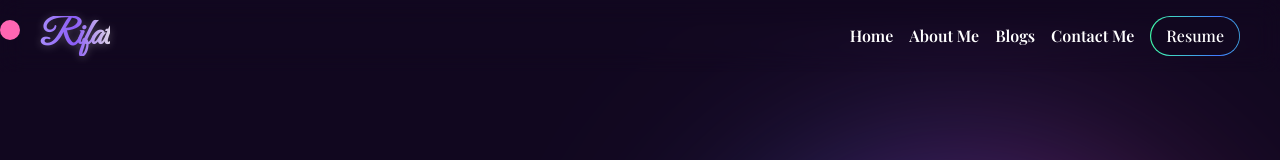
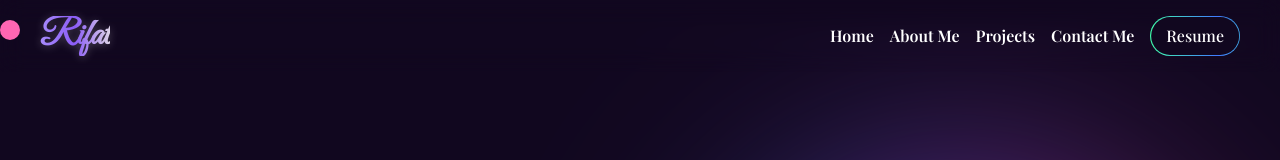
Before and after one commit to rifat-mahmudul/portfolio, a React (Vite) app: page / in a window 1280 px wide. Shown: the top 160 px of the page. Built offline with nearby package versions, Linux system fonts and the light colour scheme; a web font is replaced by a local one.

Commit message:
navbar link edited

```diff
--- a/src/components/Navbar.jsx
+++ b/src/components/Navbar.jsx
@@ -35,11 +35,11 @@ const Navbar = () => {
                             </li>
 
                             <li className="hover:text-pink-500 transition-[0.5s]">
-                                <Link>Blogs</Link>
+                                <a href="#projects">Projects</a>
                             </li>
 
                             <li className="hover:text-pink-500 transition-[0.5s]">
-                                <Link>Contact Me</Link>
+                                <a href="#contactMe">Contact Me</a>
                             </li>
 
                             <a href={pdf} download>
@@ -88,21 +88,22 @@ const Navbar = () => {
                         <nav>
                             <ul className="flex flex-col items-center space-y-4 font-semibold">
                                 <li className="hover:text-pink-500 transition-[0.5s]">
-                                    <Link>Home</Link>
+                                    <a href="#home">Home</a>
                                 </li>
 
                                 <li className="hover:text-pink-500 transition-[0.5s]">
-                                    <Link>About Me</Link>
+                                    <a href='#about'>About Me</a>
                                 </li>
 
                                 <li className="hover:text-pink-500 transition-[0.5s]">
-                                    <Link>Blogs</Link>
+                                    <a href="#projects">Projects</a>
                                 </li>
 
                                 <li className="hover:text-pink-500 transition-[0.5s]">
-                                    <Link>Contact Me</Link>
+                                    <a href="#contactMe">Contact Me</a>
                                 </li>
 
+                                <a href={pdf} download>
                                     <GradientText
                                         colors={["#40ffaa", "#4079ff", "#40ffaa", "#4079ff", "#40ffaa"]}
                                         animationSpeed={3}
@@ -113,6 +114,7 @@ const Navbar = () => {
                                             Resume
                                         </button>
                                     </GradientText>
+                                </a>
 
                             </ul>
                         </nav>
--- a/src/components/home/BannerText.jsx
+++ b/src/components/home/BannerText.jsx
@@ -1,7 +1,6 @@
 import { MdWavingHand } from "react-icons/md";
 import { FaDownload } from "react-icons/fa";
 import { RiContactsFill } from "react-icons/ri";
-import { Link } from "react-router";
 import { Typewriter } from 'react-simple-typewriter'
 import { motion } from "framer-motion";
 import Social from "./Social";
@@ -50,12 +49,12 @@ const BannerText = () => {
             </div>
 
             <div className="flex items-center space-x-4 mt-5">
-                <Link>
+                <a href="#contactMe">
                     <button className="flex items-center space-x-2 py-3 px-4 bg-gradient-to-r from-[#32116d] via-[#32116d] to-[#695582] text-white font-semibold rounded-lg">
                         <span>Contact Me</span>
                         <span><RiContactsFill></RiContactsFill></span>
                     </button>
-                </Link>
+                </a>
 
                 <div>
                     <a href={pdf} download>
--- a/src/components/home/Contact.jsx
+++ b/src/components/home/Contact.jsx
@@ -9,7 +9,7 @@ import { MdOutlineMail } from "react-icons/md";
 
 const Contact = () => {
     return (
-        <section className="pb-16 -mt-10 max-w-[90%] xl:max-w-[1200px] mx-auto">
+        <section id="contactMe" className="pb-16 -mt-10 max-w-[90%] xl:max-w-[1200px] mx-auto">
 
             <div>
                 <h1 className="text-center text-5xl font-bold">Contact<span className="text-[#5c29b4]"> Me</span></h1>
--- a/src/components/home/Projects.jsx
+++ b/src/components/home/Projects.jsx
@@ -17,7 +17,7 @@ const Projects = () => {
     }, [])
 
     return (
-        <section className="pb-16 mt-5">
+        <section id='projects' className="pb-16 mt-5">
 
             <div className="max-w-[90%] xl:max-w-[1200px] mx-auto">
 
```
Lines whose indentation alone changed are shown as unchanged.
